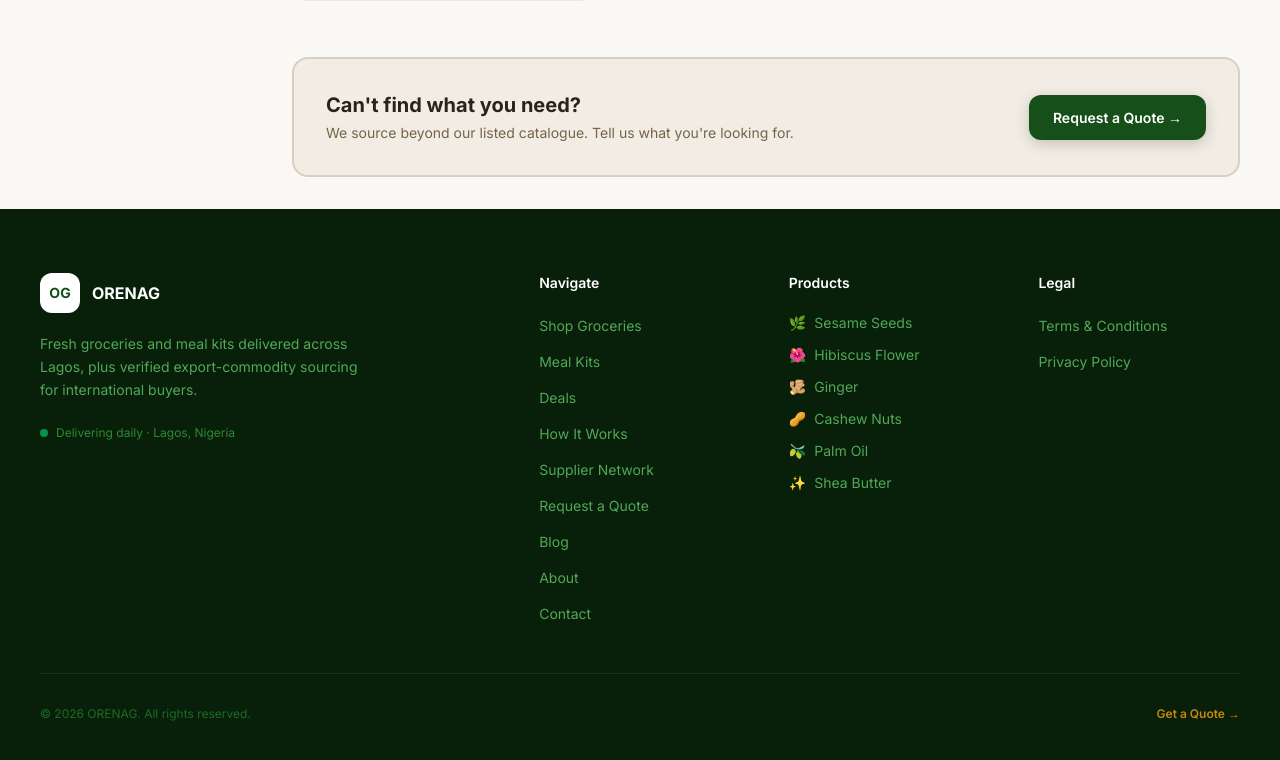
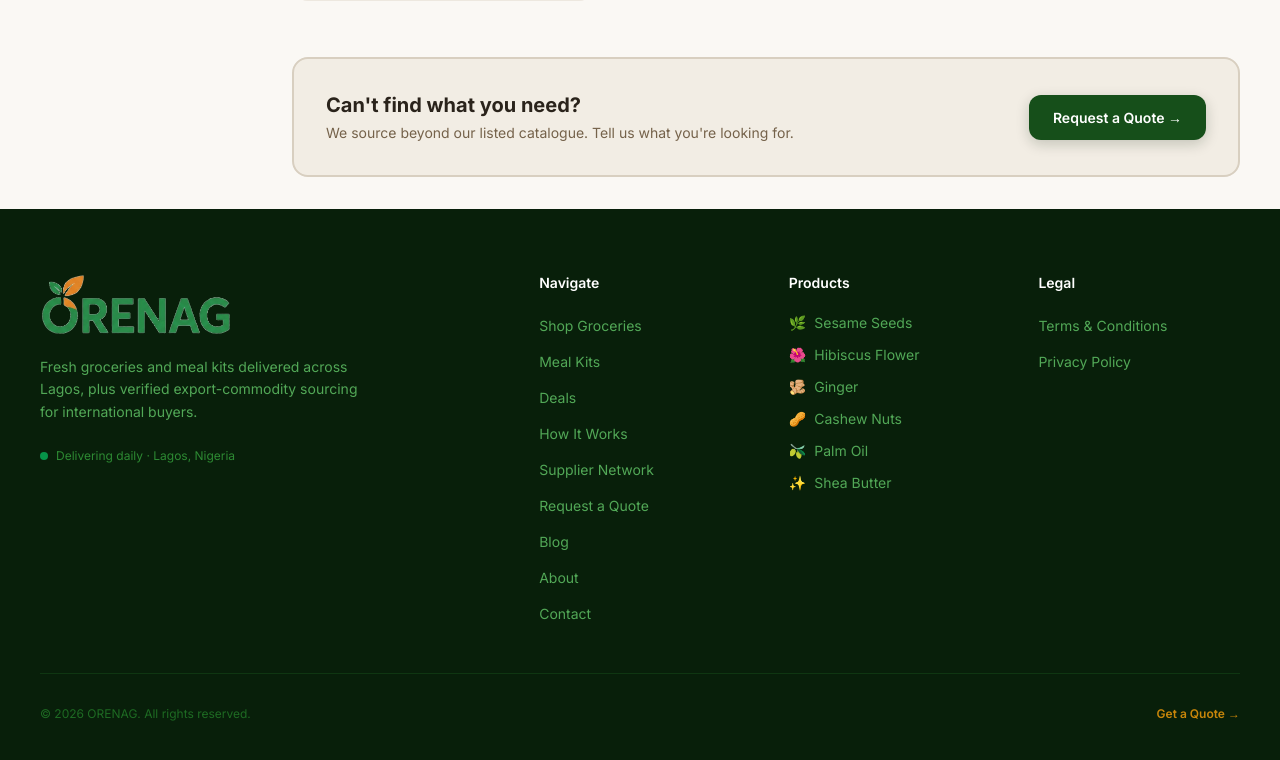
Before and after one commit to Inno-cent/D-B-M, a Vue app: page /products in a window 1280 px wide. Shown: the part 4713-5473 px from the top of the page. Built offline with nearby package versions, Linux system fonts and the light colour scheme; no server answers; the database is empty.

Commit message:
product fix

```diff
--- a/src/components/layout/AppFooter.vue
+++ b/src/components/layout/AppFooter.vue
@@ -4,14 +4,7 @@
       <div class="grid grid-cols-1 md:grid-cols-2 lg:grid-cols-5 gap-12 mb-12">
         <div class="lg:col-span-2">
           <div class="flex items-center gap-3 mb-5">
-            <div class="w-10 h-10 bg-white rounded-xl flex items-center justify-center">
-              <span class="text-forest-700 font-bold text-sm">OG</span>
-            </div>
-            <div>
-              <span class="text-white font-bold block leading-none text-base"
-                >ORENAG</span
-              >
-            </div>
+            <img :src="orenagLogo" alt="ORENAG" class="w-48 h-auto object-contain" />
           </div>
           <p class="text-sm text-forest-400 leading-relaxed max-w-xs mb-6">
             Fresh groceries and meal kits delivered across Lagos, plus verified
@@ -85,6 +78,7 @@
 </template>
 
 <script setup lang="ts">
+import orenagLogo from "@/assets/orenag-logo-footer.png";
 // About/Contact intentionally appear here AND in the header nav —
 // that's a deliberate duplication (common footer pattern), not an
 // oversight left over from the redesign.
```
Also changed, not shown: src/assets/orenag-logo-footer.png (added).
